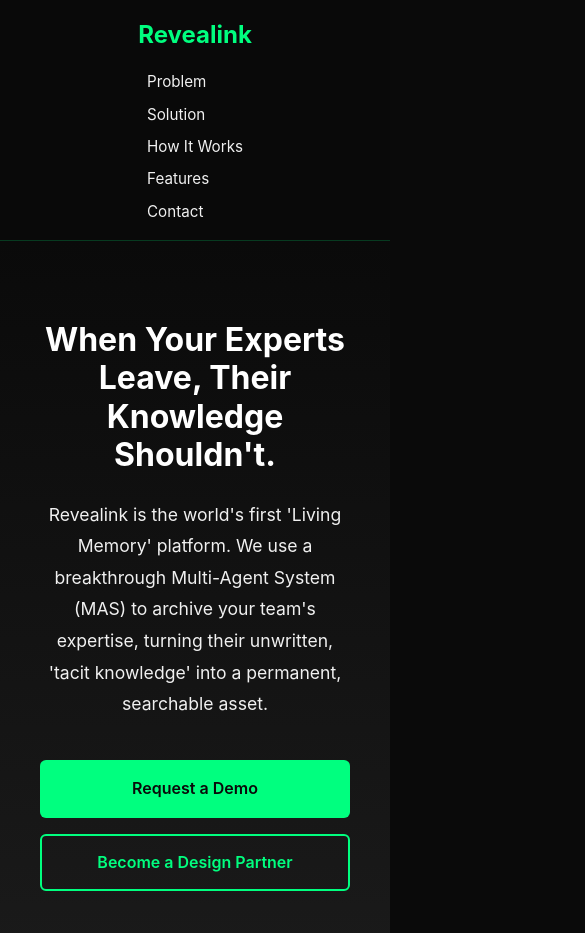
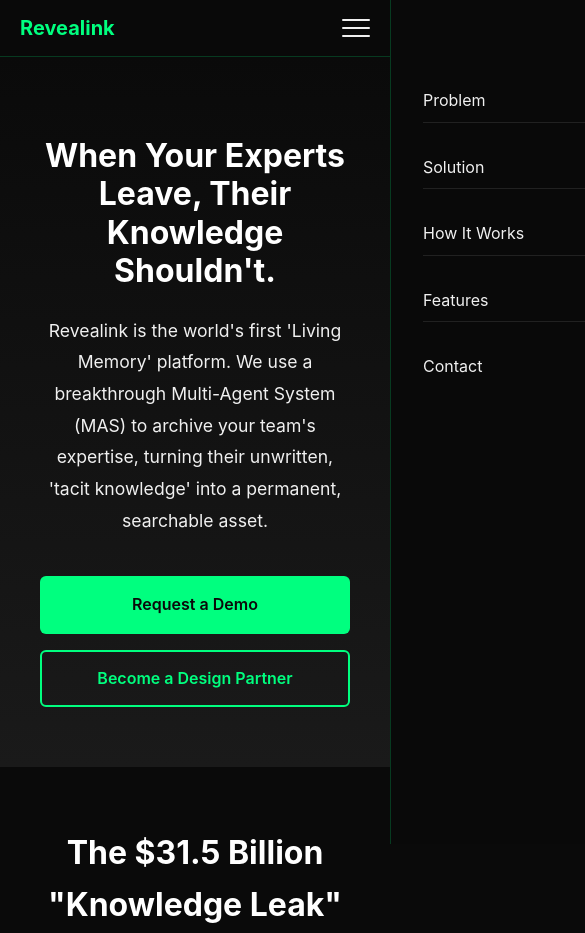
Before and after one commit to leibn/Revealink-landing-page, a plain HTML site: page index.html in a window 390 px wide. Shown: the top 933 px of the page, 585 px wide, since content can reach past the window. Drawn offline with Linux system fonts and the light colour scheme.

Commit message:
add mobile menu taggle

```diff
--- a/index.html
+++ b/index.html
@@ -14,6 +14,11 @@
         <div class="container">
             <div class="nav-wrapper">
                 <div class="logo">Revealink</div>
+                <button class="mobile-menu-toggle" aria-label="Toggle menu">
+                    <span></span>
+                    <span></span>
+                    <span></span>
+                </button>
                 <nav class="nav">
                     <a href="#problem">Problem</a>
                     <a href="#solution">Solution</a>
@@ -145,6 +150,41 @@
     <script>
         // Wait for DOM to be fully loaded
         document.addEventListener('DOMContentLoaded', function() {
+            // Mobile menu toggle functionality
+            const mobileMenuToggle = document.querySelector('.mobile-menu-toggle');
+            const nav = document.querySelector('.nav');
+
+            if (mobileMenuToggle && nav) {
+                // Toggle menu on button click
+                mobileMenuToggle.addEventListener('click', function(e) {
+                    e.stopPropagation();
+                    const isActive = nav.classList.toggle('active');
+                    mobileMenuToggle.classList.toggle('active');
+                    document.body.classList.toggle('menu-open', isActive);
+                });
+
+                // Close menu when clicking on a link
+                const navLinks = nav.querySelectorAll('a');
+                navLinks.forEach(link => {
+                    link.addEventListener('click', function() {
+                        nav.classList.remove('active');
+                        mobileMenuToggle.classList.remove('active');
+                        document.body.classList.remove('menu-open');
+                    });
+                });
+
+                // Close menu when clicking outside (on overlay/background)
+                document.addEventListener('click', function(e) {
+                    if (nav.classList.contains('active') &&
+                        !nav.contains(e.target) &&
+                        !mobileMenuToggle.contains(e.target)) {
+                        nav.classList.remove('active');
+                        mobileMenuToggle.classList.remove('active');
+                        document.body.classList.remove('menu-open');
+                    }
+                });
+            }
+
             // Initialize Formbricks
             let formbricks;
             if (typeof Formbricks !== 'undefined') {
--- a/style.css
+++ b/style.css
@@ -45,6 +45,46 @@
     color: #00FF7F;
 }
 
+/* Mobile Menu Toggle Button */
+.mobile-menu-toggle {
+    display: none;
+    flex-direction: column;
+    justify-content: space-around;
+    width: 28px;
+    height: 24px;
+    background: transparent;
+    border: none;
+    cursor: pointer;
+    padding: 0;
+    z-index: 1001;
+}
+
+.mobile-menu-toggle span {
+    width: 100%;
+    height: 2px;
+    background-color: #f0f0f0;
+    border-radius: 2px;
+    transition: all 0.3s ease;
+    transform-origin: center;
+}
+
+.mobile-menu-toggle:hover span {
+    background-color: #00FF7F;
+}
+
+/* Active state for hamburger menu */
+.mobile-menu-toggle.active span:nth-child(1) {
+    transform: rotate(45deg) translate(8px, 8px);
+}
+
+.mobile-menu-toggle.active span:nth-child(2) {
+    opacity: 0;
+}
+
+.mobile-menu-toggle.active span:nth-child(3) {
+    transform: rotate(-45deg) translate(8px, -8px);
+}
+
 .nav {
     display: flex;
     gap: 2rem;
@@ -55,6 +95,7 @@
     text-decoration: none;
     transition: color 0.3s ease;
     font-size: 0.95rem;
+    white-space: nowrap;
 }
 
 .nav a:hover {
@@ -346,6 +387,11 @@
 
 /* Responsive Design */
 @media (max-width: 768px) {
+    /* Show hamburger menu on mobile */
+    .mobile-menu-toggle {
+        display: flex;
+    }
+
     .hero h1 {
         font-size: 2.5rem;
     }
@@ -359,8 +405,52 @@
     }
 
     .nav {
-        gap: 1rem;
-        font-size: 0.9rem;
+        position: fixed;
+        top: 0;
+        right: -100%;
+        width: 280px;
+        height: 100vh;
+        background-color: rgba(10, 10, 10, 0.98);
+        backdrop-filter: blur(20px);
+        flex-direction: column;
+        justify-content: flex-start;
+        align-items: flex-start;
+        padding: 80px 2rem 2rem;
+        gap: 1.5rem;
+        transition: right 0.3s ease;
+        border-left: 1px solid rgba(0, 255, 127, 0.2);
+        z-index: 1000;
+        overflow-y: auto;
+    }
+
+    .nav.active {
+        right: 0;
+    }
+
+    .nav a {
+        font-size: 1rem;
+        padding: 0.5rem 0;
+        width: 100%;
+        border-bottom: 1px solid rgba(240, 240, 240, 0.1);
+    }
+
+    .nav a:last-child {
+        border-bottom: none;
+    }
+
+    /* Overlay when menu is open - using body overlay */
+    body.menu-open::before {
+        content: '';
+        position: fixed;
+        top: 0;
+        left: 0;
+        width: 100vw;
+        height: 100vh;
+        background-color: rgba(0, 0, 0, 0.5);
+        z-index: 999;
+        opacity: 1;
+        pointer-events: all;
+        transition: opacity 0.3s ease;
     }
 
     .proof-examples {
@@ -390,13 +480,16 @@
         font-size: 2rem;
     }
 
-    .nav {
-        flex-direction: column;
-        gap: 0.5rem;
+    .logo {
+        font-size: 1.25rem;
     }
 
-    .nav-wrapper {
-        flex-direction: column;
-        gap: 1rem;
+    .nav {
+        width: 100%;
+        right: -100%;
+    }
+
+    .header {
+        padding: 0.75rem 0;
     }
 }
```
